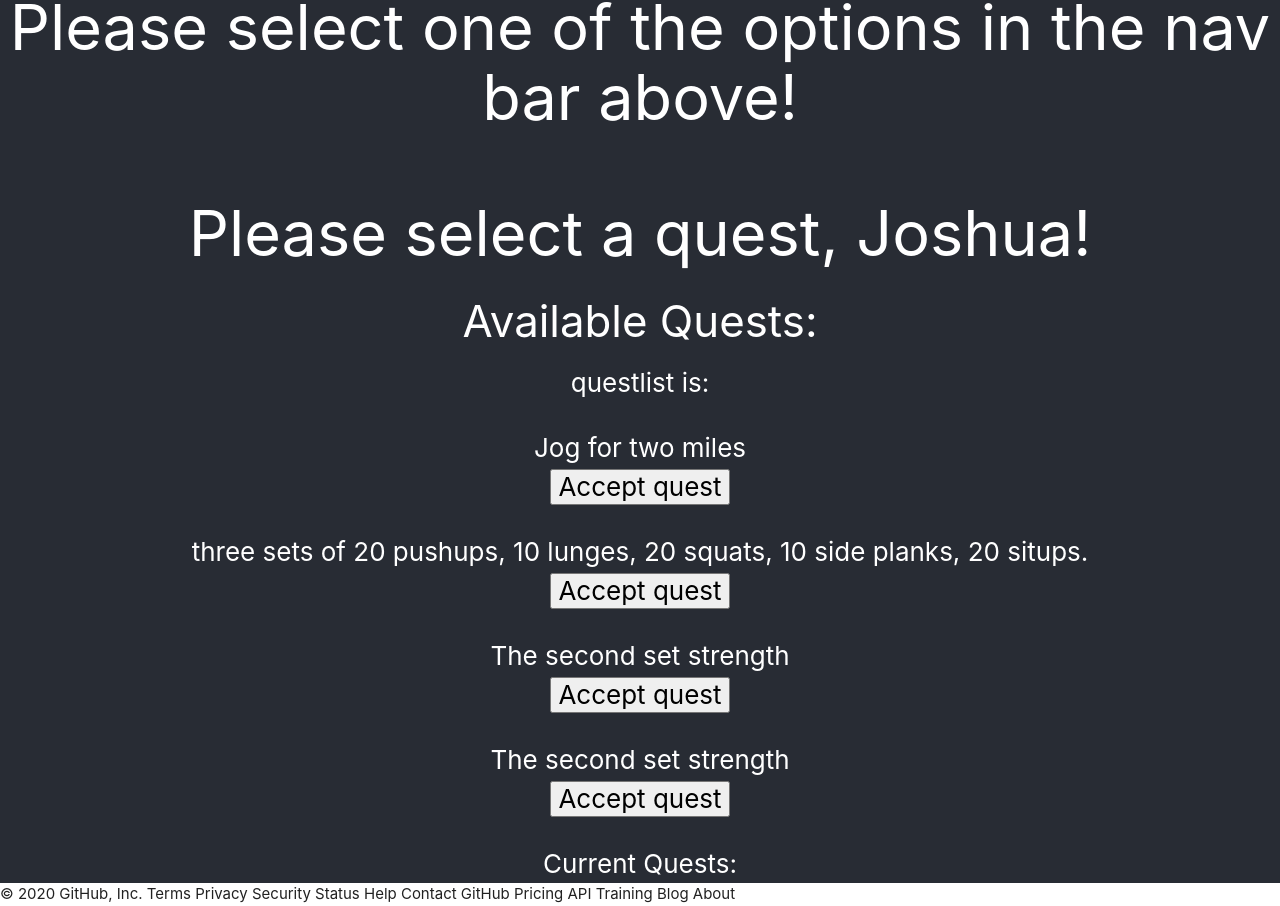
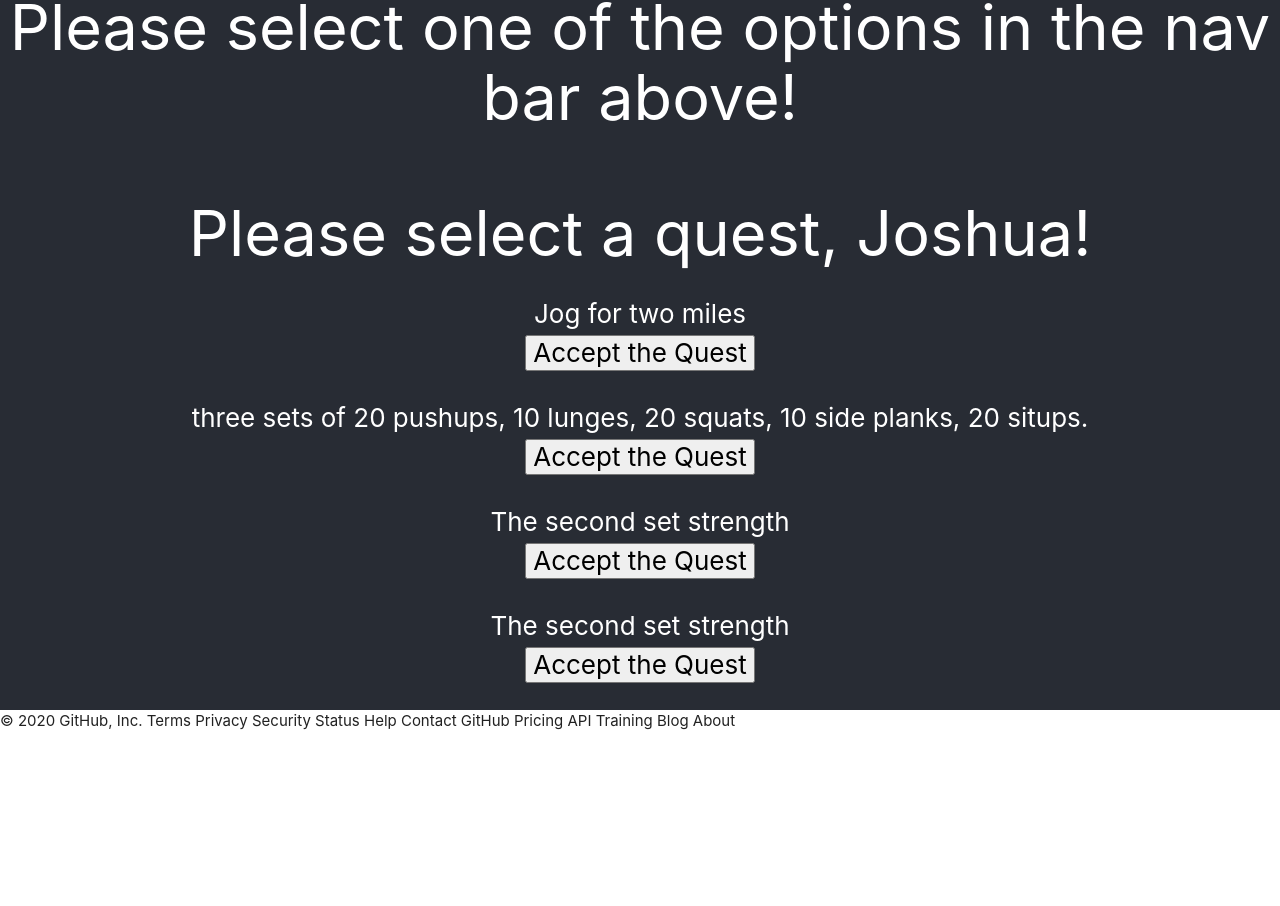
Before and after one commit to JoshuaBevers/React-Solo-Frontend, a React (Create React App) app in the folder ui/: page /quests in a window 1280 px wide. Shown: the part 182-1088 px from the top of the page. After the commit the page ends 915 px from the top, so only its background shows below. Built offline with nearby package versions, Linux system fonts and the light colour scheme; the HTML template or start-up script is replaced by a standard one.

Commit message:
Fixed minor bug where quests object wasn't being passed properly into the reducer. Started on engine logic to apply proper stats.

```diff
--- a/ui/src/App.js
+++ b/ui/src/App.js
@@ -28,7 +28,7 @@ function App() {
       <Router>
         <nav>
           <div className="nav-wrapper">
-            <a href="/" className="brand-logo">
+            <a href={null} className="brand-logo">
               D&Me
             </a>
 
--- a/ui/src/components/profile.jsx
+++ b/ui/src/components/profile.jsx
@@ -27,10 +27,10 @@ const Profile = () => {
       <br />
       Active Quests:
       {quests.length > 0 ? (
-        quests.map((quest) => {
+        quests.map((quest, index) => {
           return (
-            <ul key={quest.name}>
-              <li>{quest}</li>
+            <ul key={index}>
+              <li>{quest.questName}</li>
             </ul>
           );
         })
--- a/ui/src/components/quests.jsx
+++ b/ui/src/components/quests.jsx
@@ -20,30 +20,45 @@ const Quests = () => {
   return (
     <div className="quest-list">
       <h1>Please select a quest, {name}!</h1>
-      <h3>Available Quests:</h3>
-      questlist is:
-      {questArray.map((quest, index) => {
+      {quests.length === 0
+        ? questArray.map((quest, index) => {
+            return (
+              <ul key={index}>
+                <li>{quest.questName}</li>
+
+                <button
+                  onClick={() => {
+                    {
+                      console.log("the quest object is: ", quest);
+                    }
+                    dispatch({
+                      type: "ADD_QUEST",
+                      quests: [quest],
+                    });
+                  }}
+                >
+                  Accept the Quest
+                </button>
+              </ul>
+            );
+          })
+        : quests.map((quest, index) => {
             return (
               <ul key={index}>
                 <li>{quest.questName}</li>
                 <button
-              onClick={() =>
+                  onClick={() => {
                     dispatch({
-                  type: "ADD_QUEST",
-                  quests: [`${quest.questName}`],
-                })
-              }
+                      type: "REMOVE_QUEST",
+                      quests: [quest],
+                    });
+                  }}
                 >
-              Accept quest
+                  RemoveQuest{" "}
                 </button>
               </ul>
             );
           })}
-      <div>
-        Current Quests:
-        <br />
-        {quests}
-      </div>
     </div>
   );
 };
--- a/ui/src/context/reducers.js
+++ b/ui/src/context/reducers.js
@@ -1,9 +1,15 @@
+import { questComplete } from "../engine/quest-completion";
+
 export const addQuest = (state, player) => {
   const { quests } = player;
-  console.log(player);
+
   switch (player.type) {
     case "ADD_QUEST":
+      console.log("Quests in add quest is: ", quests);
       return { ...state, quests };
+    case "REMOVE_QUEST":
+      questComplete(quests);
+      return { ...state, quests: [] };
     default:
       return state;
   }
--- /dev/null
+++ b/ui/src/engine/quest-completion.js
@@ -0,0 +1,5 @@
+export function questComplete(quest) {
+  console.log("questComplete fired.");
+  const { attribute } = quest;
+  console.log(quest);
+}
--- a/ui/src/interfaces/player.ts
+++ b/ui/src/interfaces/player.ts
@@ -10,7 +10,7 @@ export class Player {
   con: number;
   relaxed: number;
   idle: number;
-  quests: Object;
+  quests: any;
 
   constructor(
     id: number,
@@ -22,7 +22,7 @@ export class Player {
     con: number,
     relaxed: number,
     idle: number,
-    quests: Object
+    quests: any
   ) {
     this.id = id;
     this.name = name;
--- a/ui/src/util/attribute-quests/strength.json
+++ b/ui/src/util/attribute-quests/strength.json
@@ -3,12 +3,14 @@
     {
       "questId": 1,
       "questName": "three sets of 20 pushups, 10 lunges, 20 squats, 10 side planks, 20 situps. ",
-      "attribute": 1
+      "attribute": 1,
+      "type": "strength"
     },
     {
       "questId": 2,
       "questName": "The second set strength",
-      "attribute": 1
+      "attribute": 1,
+      "type": "strength"
     }
   ],
 
@@ -16,12 +18,14 @@
     {
       "questId": 1,
       "questName": "Jog for two miles",
-      "attribute": 1
+      "attribute": 1,
+      "type": "constituion"
     },
     {
       "questId": 2,
       "questName": "The second example constitution",
-      "attribute": 1
+      "attribute": 1,
+      "type": "constituion"
     }
   ]
 }
```
Lines whose indentation alone changed are shown as unchanged.
